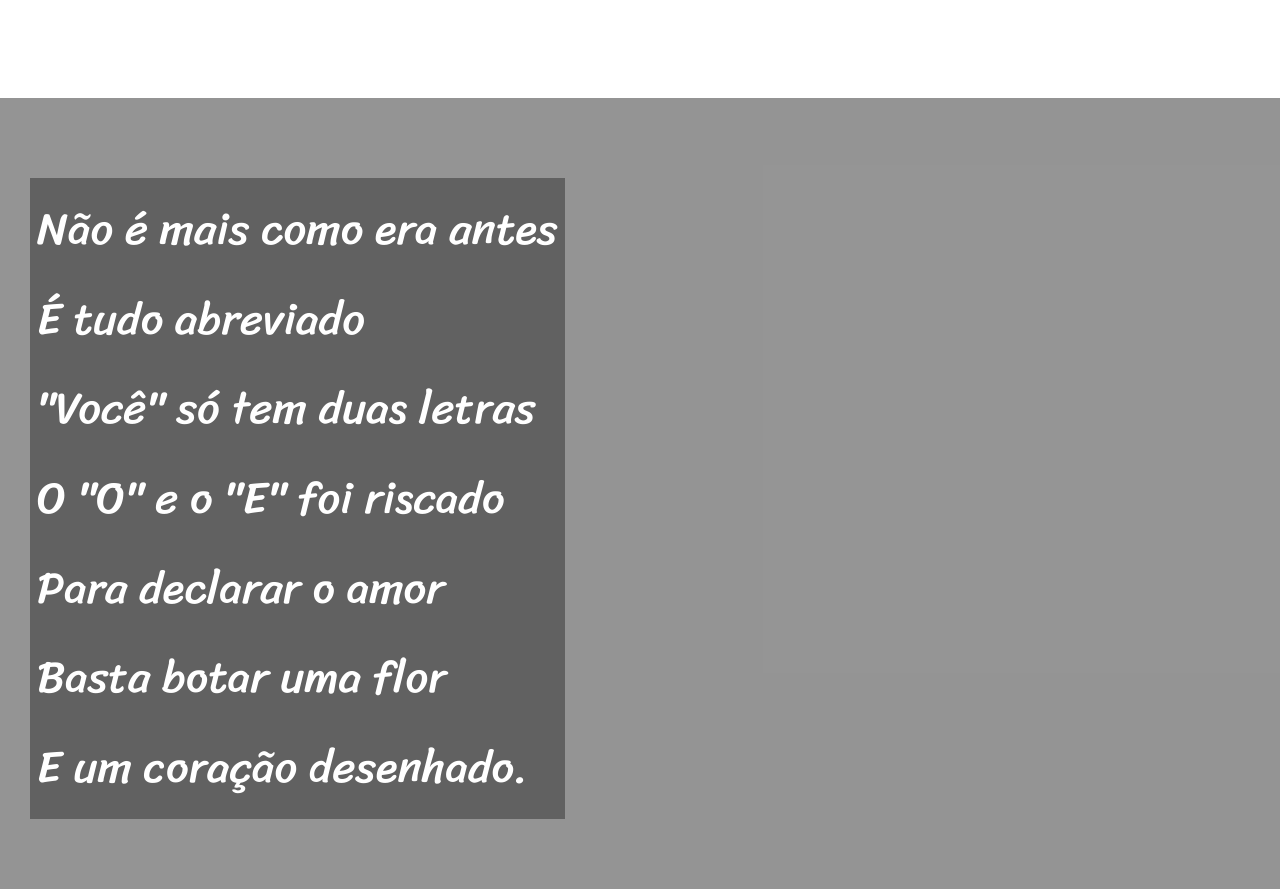
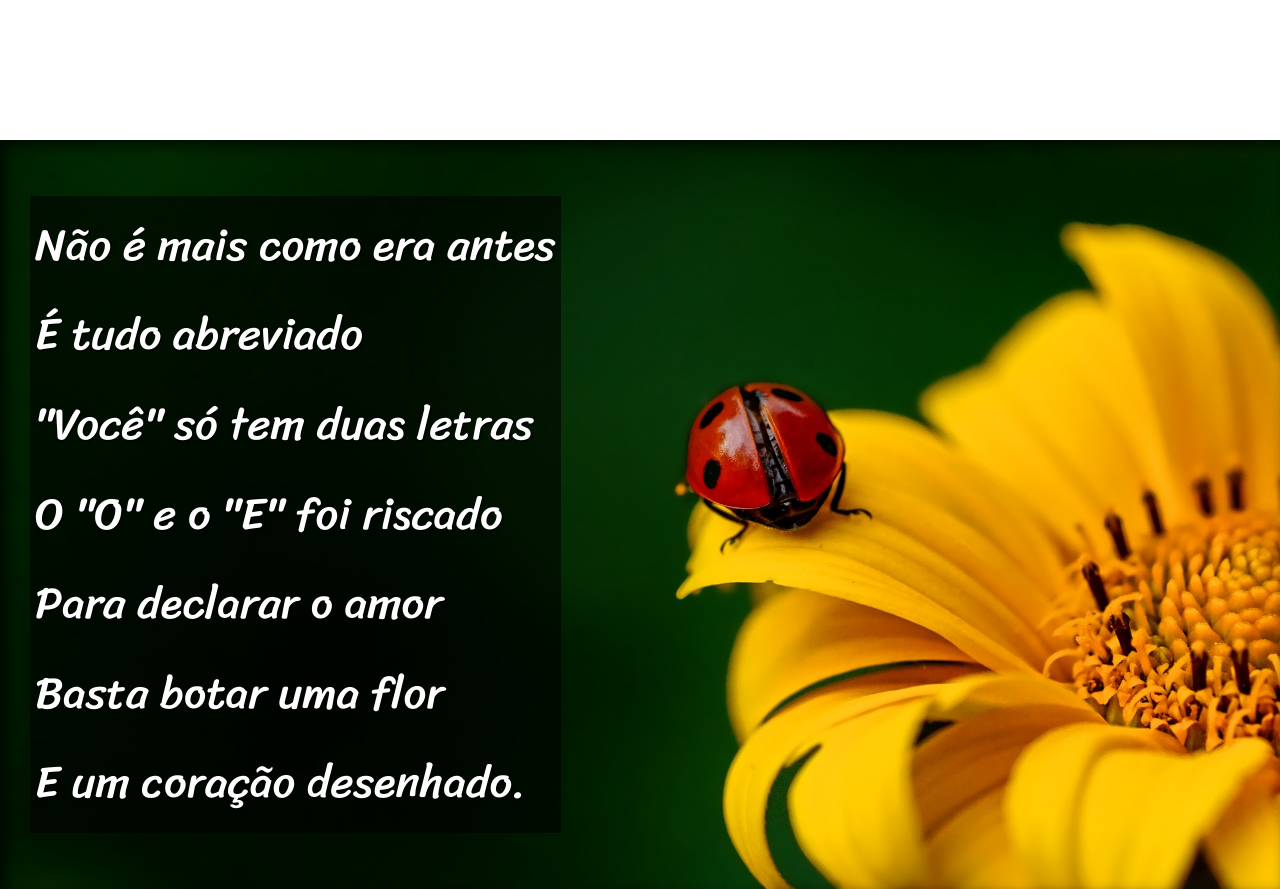
Before and after one commit to jonasalbuquerquecandido/html-css, a plain HTML site: page desafios/d012/projeto-cordel.html in a window 1280 px wide. Shown: the part 1106-1995 px from the top of the page. Drawn offline with Linux system fonts and the light colour scheme; a web font is replaced by a local one.

Commit message:
Finished cordel-project

```diff
--- a/desafios/d012/estilo/style.css
+++ b/desafios/d012/estilo/style.css
@@ -53,28 +53,44 @@ a:hover {
 }
 
 section {
-    padding-top: 10vh;
-    padding-bottom: 10vh;
+    padding-top: 7vh;
+    padding-bottom: 7vh;
     padding-left: 30px;
     line-height: 2em;
     font-family: var(--fonte3);
     font-size: 3.5vw;
 }
 
+section > p {
+    padding-bottom: 2em;
+}
 section.normal {
     background-color: white;
     color: black;
 }
 
 section.imagem {
-    background-color: rgba(100, 100, 100, 0.295);
+    background-color: rgba(0, 0, 0, 0.473);
     color: white;
+    box-shadow: inset 6px 6px 13px 0px rgba(0, 0, 0, 0.671);
+    background-size: cover;
+    background-attachment: fixed;
 }
 
 section.imagem > p {
     display: inline-block;
-    padding: 7px;
-    background-color: rgba(0, 0, 0, 0.349);
+    padding: 5px;
+    background-color: rgba(0, 0, 0, 0.555);
+    text-shadow: 1px 1px 2px black;
+}
+
+section#image01 {
+    background-image: url('../imagens/background001.jpg');
+    background-position: right center;
+}
+
+section#image02 {
+    background-image: url('../imagens/background002.jpg');
 }
 
 footer {
--- a/desafios/d012/projeto-cordel.html
+++ b/desafios/d012/projeto-cordel.html
@@ -27,7 +27,7 @@
         </p>
     </section>
 
-    <section class="imagem">
+    <section class="imagem" id="image01">
         <p>
             Não é mais como era antes <br>
             É tudo abreviado <br>
@@ -60,7 +60,7 @@
         </p>
     </section>
 
-    <section class="imagem">
+    <section class="imagem" id="image02">
         <p>
             Tenho saudade das cartas <br>
             Escritas com a própria mão <br>
```
